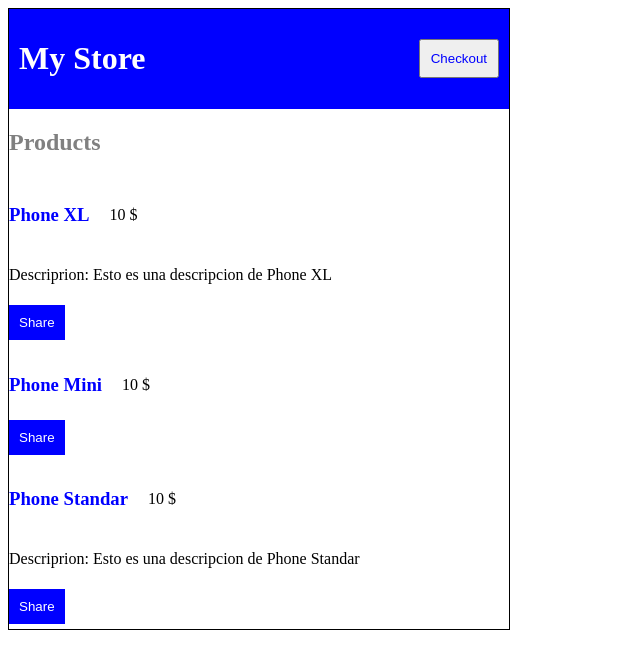
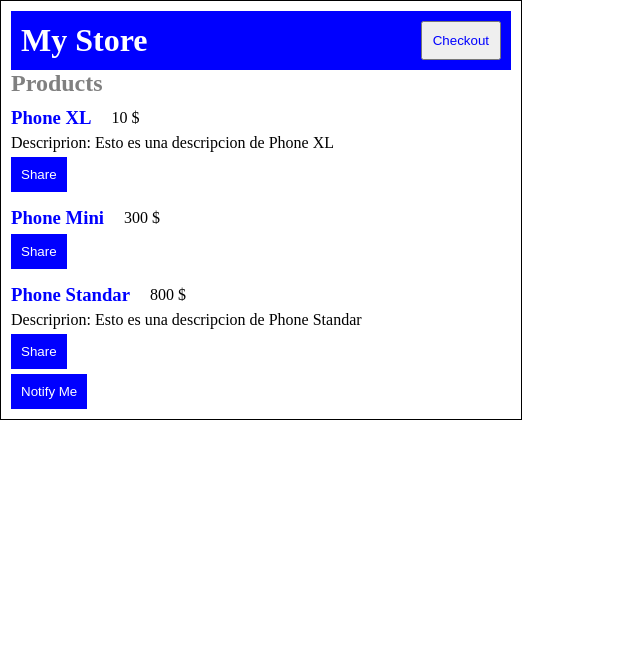
Before and after one commit to m0usedev/Introducci-n-Angular-16, an Angular app: page / in a window 1280 px wide. Shown: the top 662 px of the page, without its empty margins (0-640 px from the left). Built offline with nearby package versions, Linux system fonts and the light colour scheme.

Commit message:
changes core app

```diff
--- a/src/app/app.component.css
+++ b/src/app/app.component.css
@@ -1,4 +1,5 @@
 .app-root-c {
   border: 1px solid black;
   width: 500px;
+  padding: 10px;
 }
--- a/src/app/products.ts
+++ b/src/app/products.ts
@@ -11,11 +11,11 @@ export let products : Product[] = [
   },
   {
     name : "Phone Mini",
-    price : 10
+    price : 300
   },
   {
     name : "Phone Standar",
     description : "Esto es una descripcion de Phone Standar",
-    price : 10
+    price : 800
   },
 ];
--- a/src/styles.css
+++ b/src/styles.css
@@ -1 +1,5 @@
 /* You can add global styles to this file, and also import other style files */
+* {
+  margin: 0;
+  padding: 0;
+}
```
